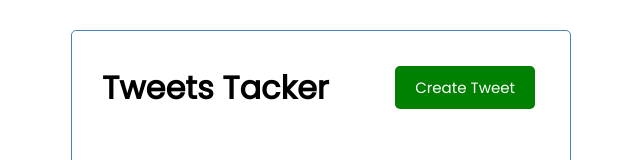
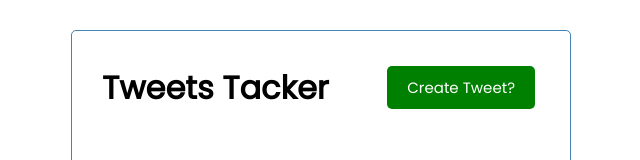
Before and after one commit to jeanwang2dev/fullstack-js-app-frontend, a Vue app: page / in a window 1280 px wide. Shown: the top 160 px of the page, without its empty margins (319-959 px from the left). Built offline with nearby package versions, Linux system fonts and the light colour scheme; no server answers.

Commit message:
test serve the dist folder

```diff
--- a/src/App.vue
+++ b/src/App.vue
@@ -50,12 +50,10 @@ export default {
       )
     },
     async getTweets() {
-      await fetch('api/tweets')
+      await fetch('https://nodejs-tweets-app.herokuapp.com/tweets')
         .then( res => res.json() )
         .then( data => (this.tweets = data.tweets) );
-      console.log("hello...")
       console.log(this.tweets)
-      console.log("end...")
     },
     createTweet(tweet) {
       this.tweets = [... this.tweets, tweet]
--- a/src/components/Header.vue
+++ b/src/components/Header.vue
@@ -2,7 +2,7 @@
     <header>
         <h1>{{ title }}</h1>
         <Button @btn-click="$emit('toggle-create-tweet')"
-                :btnText="showCreateTweet ? 'Close' : 'Create Tweet' "
+                :btnText="showCreateTweet ? 'Close' : 'Create Tweet?' "
                 :color="showCreateTweet ? 'red' : 'green' " />
     </header>
 </template>
```
